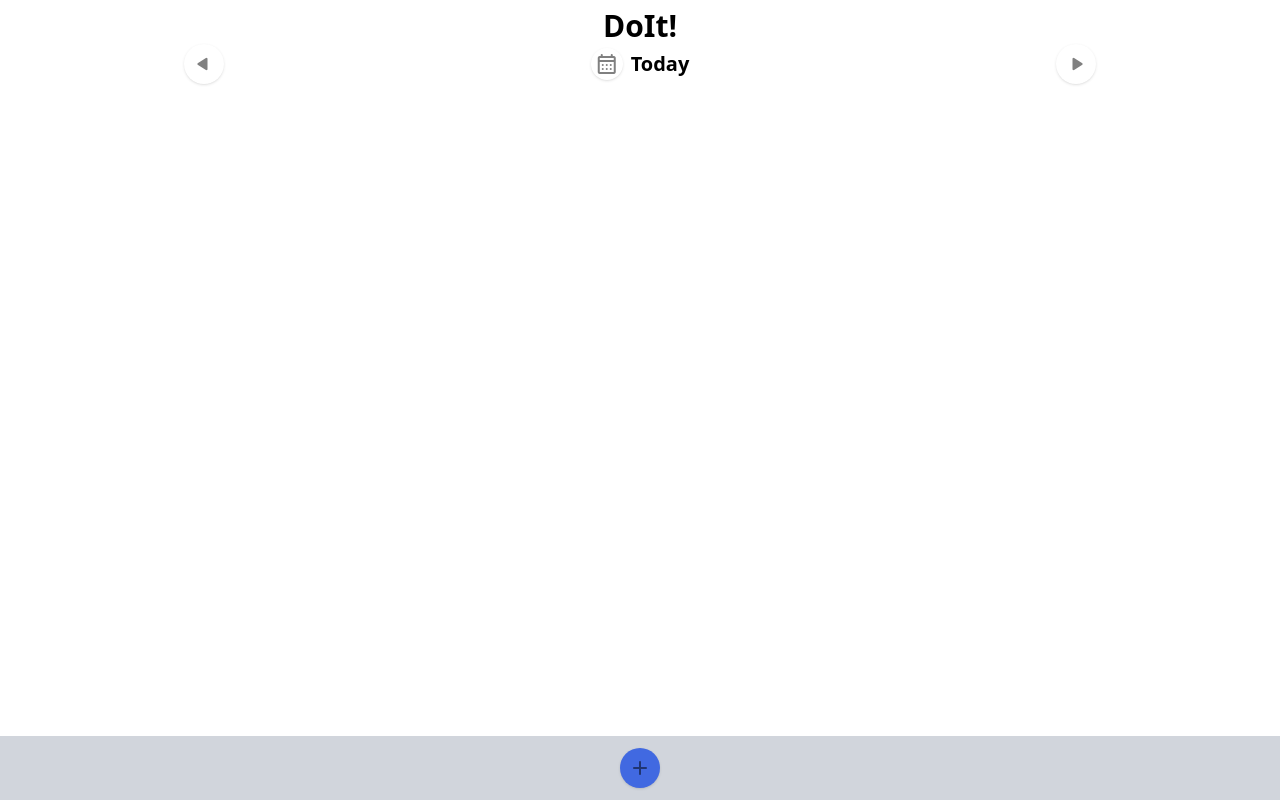
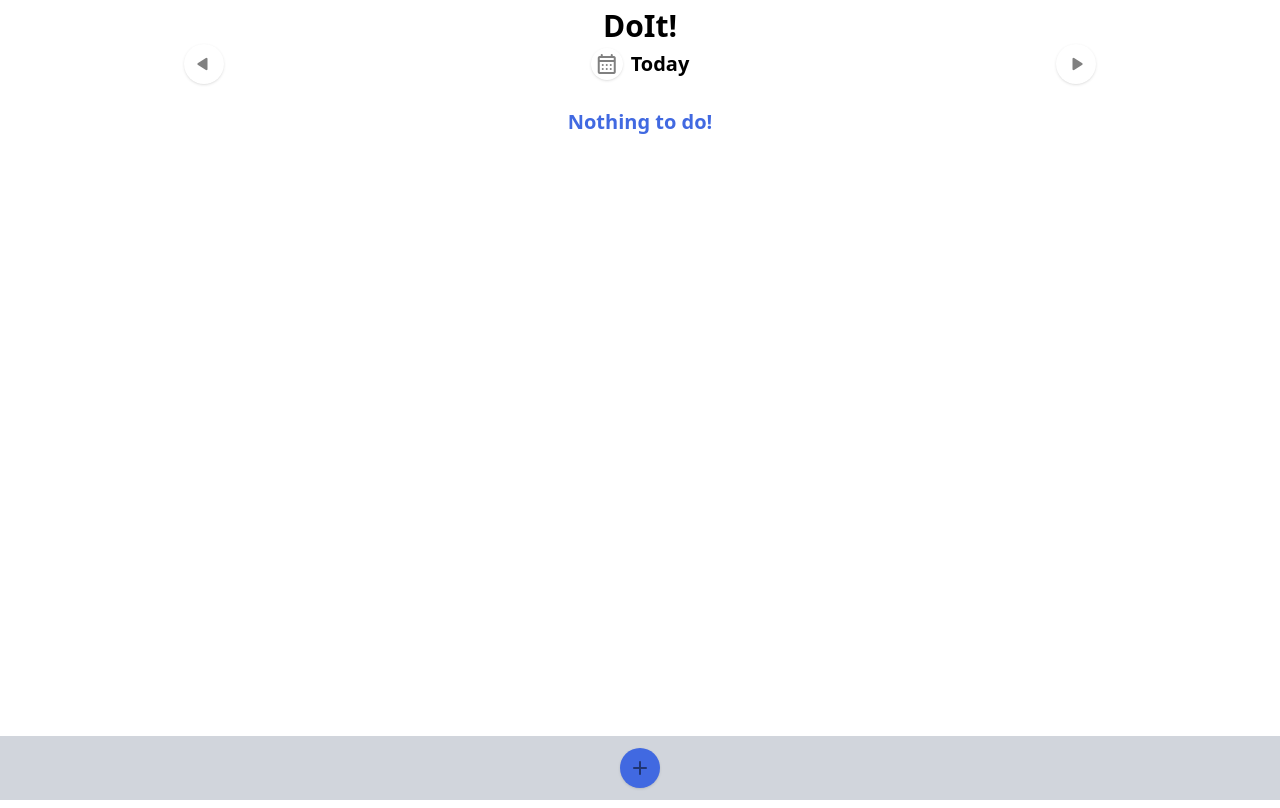
Before and after one commit to jamiemcg10/doit, an Angular app: page / in a window 1280 px wide. Built offline with nearby package versions, Linux system fonts and the light colour scheme.

Commit message:
add nothing to do placeholder

```diff
--- a/src/app/list-page/list-page.html
+++ b/src/app/list-page/list-page.html
@@ -10,9 +10,14 @@
   </header>
 
   <main class="grow px-2 my-2 mb-16">
-    @for (item of items(); track item.id) {
-      <todo-item [item]="item" />
+    @if (items()?.length) {
+      @for (item of items(); track item.id) {
+        <todo-item [item]="item" />
+      }
+    } @else {
+      <div class="text-center mt-4 text-xl font-semibold text-[royalblue]">Nothing to do!</div>
     }
+
     @if (adding) {
       <todo-item
         [item]="{ name: '', completed: false, date: date() }"
```
